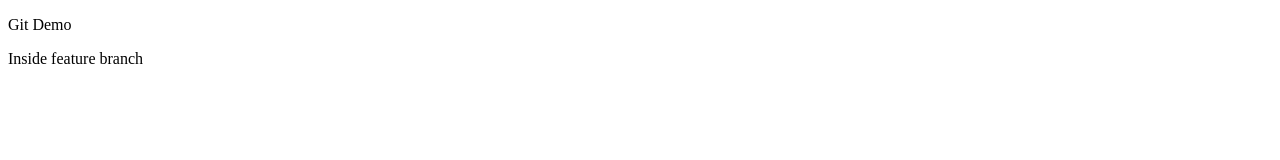
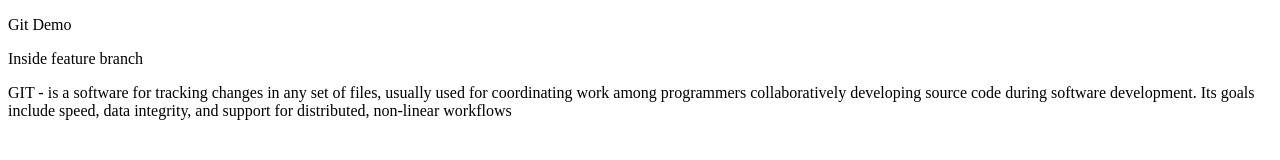
Before and after one commit to PankhudiJain17/GIT_demo_final, a plain HTML site: page index.html in a window 1280 px wide. Drawn offline with Linux system fonts and the light colour scheme.

Commit message:
About git

```diff
--- a/index.html
+++ b/index.html
@@ -6,6 +6,7 @@
     <title>Document</title>
     <p>Git Demo</p>
     <p>Inside feature branch</p>
+    <p>GIT -  is a software for tracking changes in any set of files, usually used for coordinating work among programmers collaboratively developing source code during software development. Its goals include speed, data integrity, and support for distributed, non-linear workflows</p>
 </head>
 <body>
 
```
